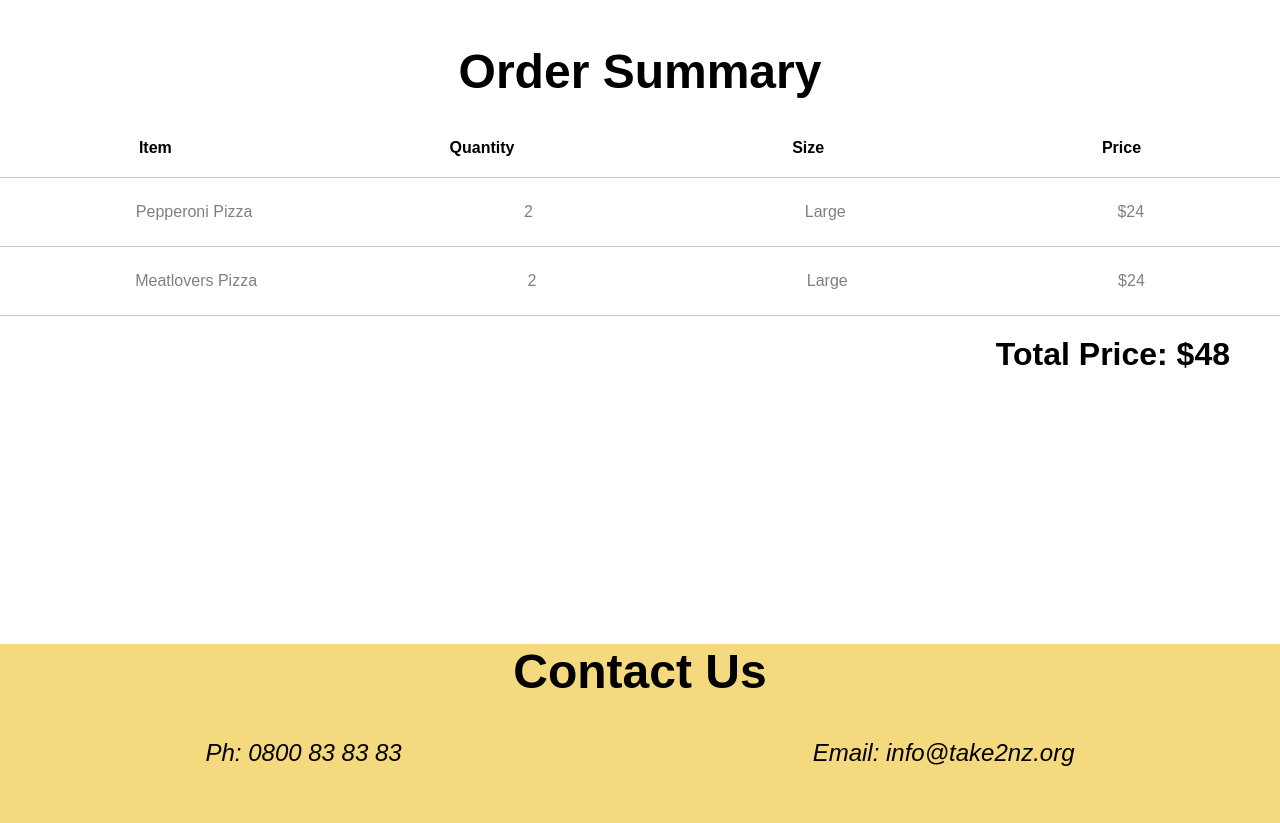
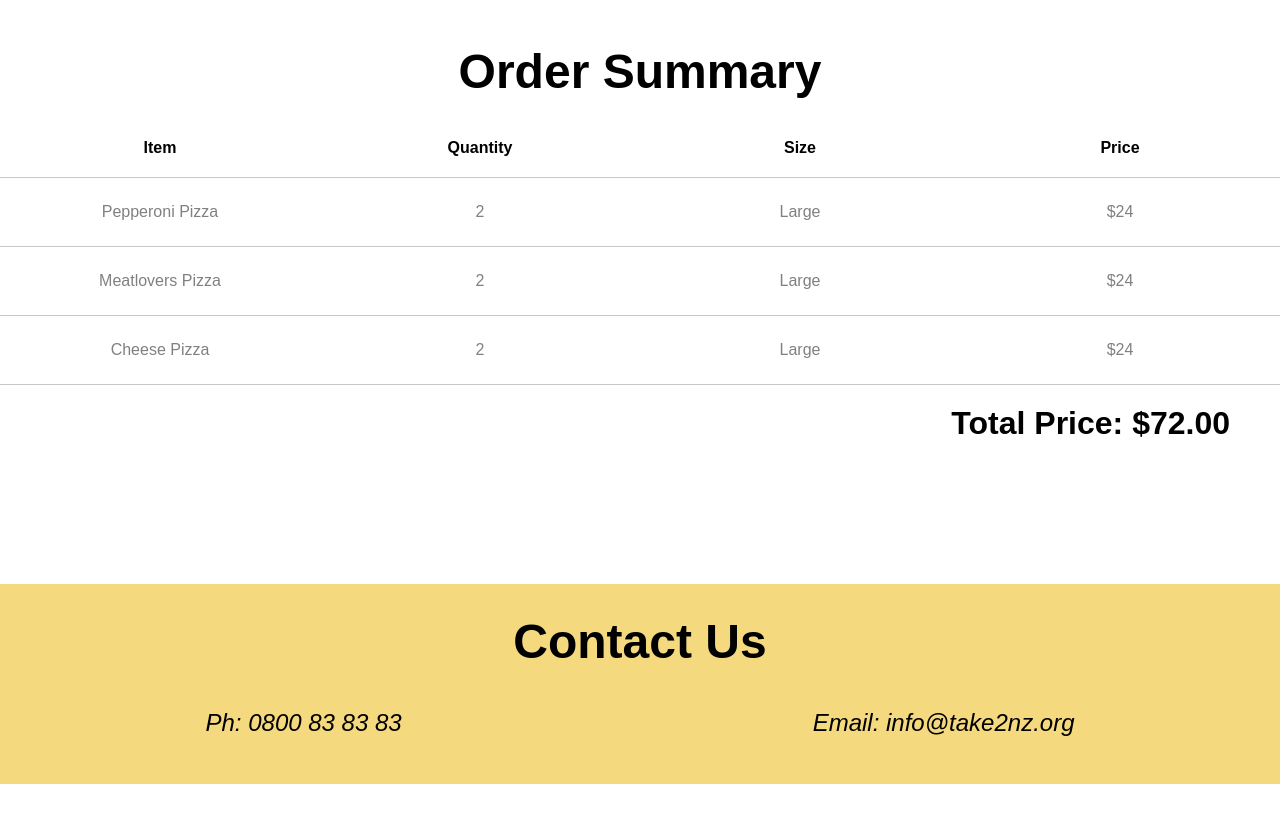
Before and after one commit to Belahk2596/project-food-order, a plain HTML site: page index.html in a window 1280 px wide. Shown: the part 2560-3383 px from the top of the page. After the commit the page ends 3344 px from the top, so only its background shows below. Drawn offline with Linux system fonts and the light colour scheme; a script that the page names is missing.

Commit message:
edit contact us

```diff
--- a/index.css
+++ b/index.css
@@ -3,8 +3,9 @@
     --pizza-red: #f03861;
 }
 html {
-    background-color;
     font-family: Arial, Helvetica, sans-serif;
+    background-image: url('');
+    background-size: 100%;
 }
 
 body {
@@ -13,7 +14,7 @@ body {
 
 .navbar {
     display: flex;
-    width: 100%;
+    width: 100vw;
     justify-content: space-around;
     position: fixed;
     border-bottom: 1px solid rgba(0, 0, 0, 0.218);
@@ -84,11 +85,17 @@ select {
     border-radius: 20px;
 }
 
-h2 {
+.sub-head {
     font-size: 3rem;
     text-align: center;
     margin-top: 100px;
 
+}
+
+#contact {
+    font-size: 3rem;
+    text-align: center;
+    padding-top: 30px;
 }
 
 .button-wrap {
@@ -112,7 +119,8 @@ article {
     justify-content: space-around;
     border-bottom:1px solid rgba(0, 0, 0, 0.218);
     padding: 25px 0px;
-    color: grey
+    color: grey;
+    width: 100%;
 
 }
 .order-head {
@@ -124,6 +132,10 @@ article {
     padding-bottom: 20px;
 }
 
+.order-head div, .order-row div {
+    flex: 1;
+    text-align: center;
+}
 .total-price {
     float: right;
     margin-right: 50px;
@@ -139,7 +151,6 @@ article {
 .section-three {
     height: 200px;
     background-color: var(--pizza-cream);
-    margin-top: 10px;
 }
 
 .contact-details {
@@ -148,4 +159,15 @@ article {
     justify-content: space-around;
     font-weight: 300;
     font-style: italic;
+    max-height: 100px;
 }
+
+.logo2 {
+    display: flex;
+    align-items: center;
+}
+
+.logo2 img {
+    max-height: 100px;
+
+}
--- a/index.html
+++ b/index.html
@@ -20,7 +20,7 @@
     </div>
     <article>I love pizza from my head tomatoes :)</article>
     <section class="section-one">
-      <h2 id="menu">Menu</h2>
+      <h2 class="sub-head" id="menu">Menu</h2>
       <div class="menu-card">
         <img src="pepperonipizza.jpeg" />
         <h3>Pepperoni Pizza</h3>
@@ -76,7 +76,7 @@
       </div>
     </section>
     <section class="section-two">
-        <h2 id="order">Order Summary</h2>
+        <h2 class="sub-head" id="order">Order Summary</h2>
 <div class="order-head">
     <div class="item">Item</div>
     <div class="quantity">Quantity</div>
@@ -95,7 +95,13 @@
     <div class="size">Large</div>
     <div class="price">$24</div>
 </div>
-<div class="total-price">Total Price: $48</div>
+<div class="order-row">
+  <div class="item">Cheese Pizza</div>
+  <div class="quantity">2</div>
+  <div class="size">Large</div>
+  <div class="price">$24</div>
+</div>
+<div class="total-price">Total Price: $72.00</div>
     </section>
     <section class="section-three">
         <h2 id="contact">Contact Us</h2>
```
Also changed, not shown: 1 other file.
